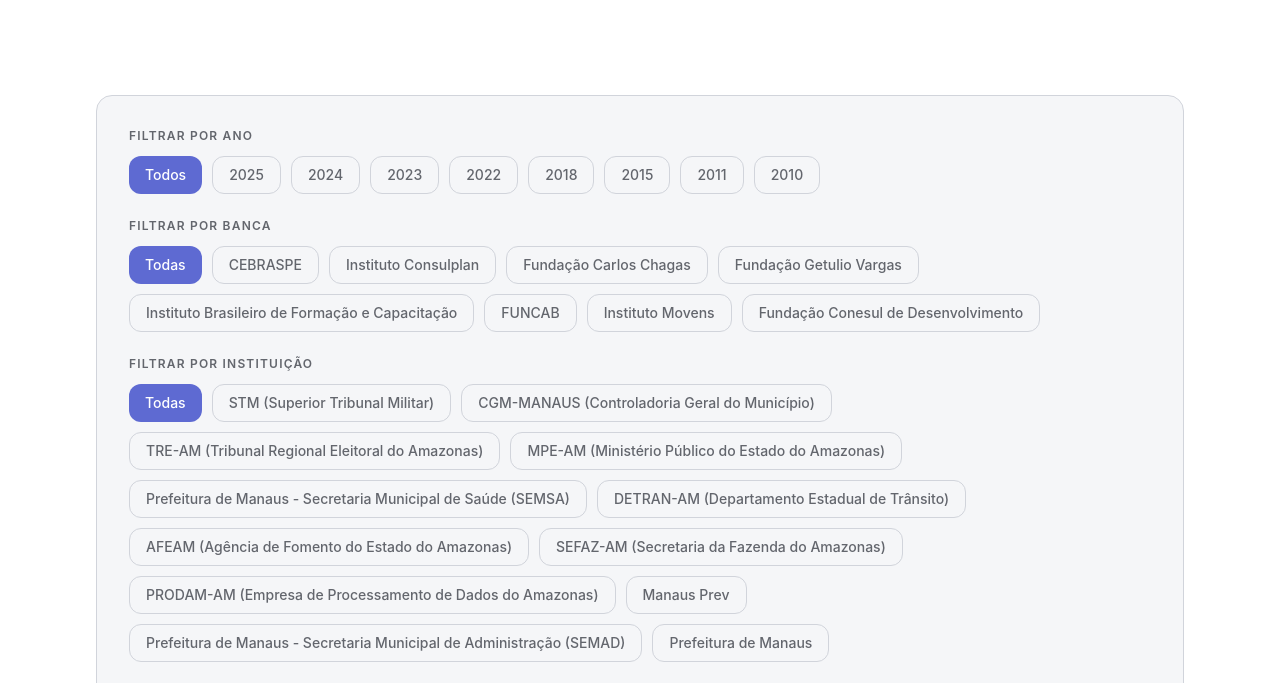
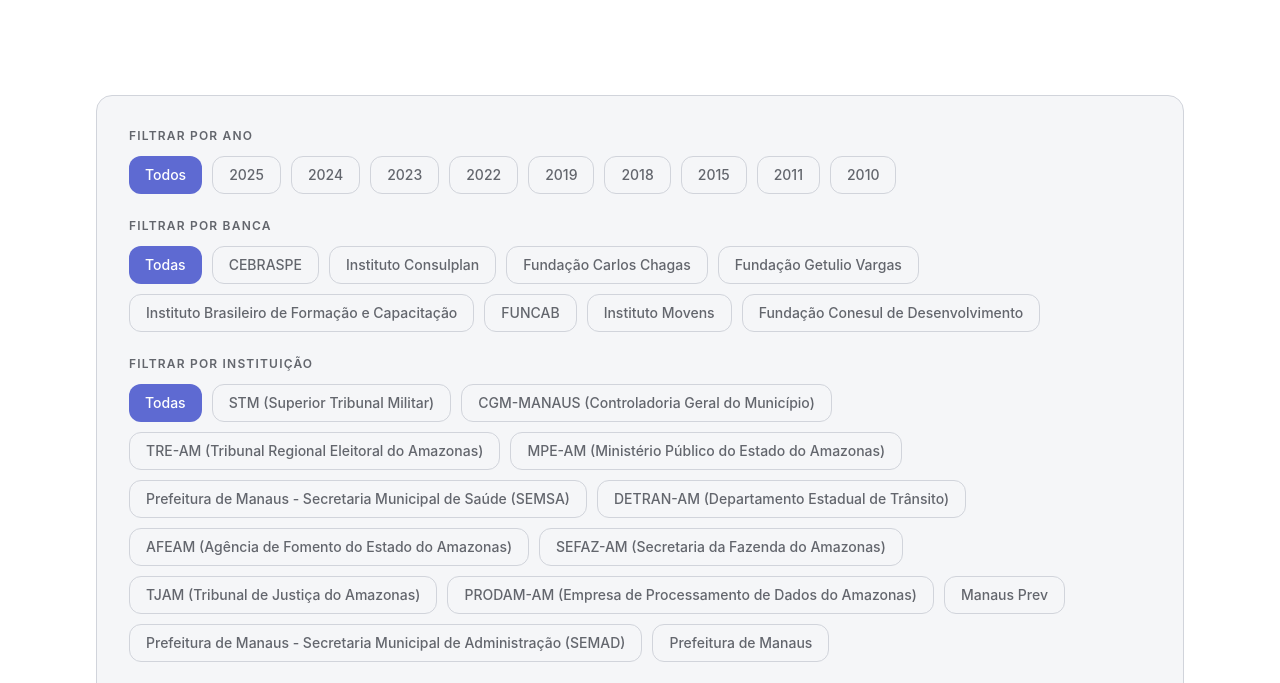
Before and after one commit to maisondev/portfolio, an Astro site: page /contests in a window 1280 px wide. Shown: the part 74-757 px from the top of the page. Built offline with nearby package versions, Linux system fonts and the light colour scheme; Astro itself is replaced by a stand-in of ours.

Commit message:
Feat: adicionar concurso Analista Judiciário TJAM (2019)
- Cargo: Analista Judiciário, Especialidade Programador
- Instituição: Tribunal de Justiça do Amazonas
- Banca: CEBRASPE
- Classificação: 79º lugar (cadastro de reserva)
- Vagas: 8
- Salário: R$ 4.558,34
- Documentos: Edital e Resultado Final
- Disponível em português e inglês

```diff
--- a/src/components/sections/Contests.astro
+++ b/src/components/sections/Contests.astro
@@ -145,6 +145,25 @@
       {
         title: 'Nomeação',
         url: '/documents/contests/nomeacao-analista-sistema-detran-2022.pdf'
+      }
+    ],
+  },
+  {
+    position: 'Analista Judiciário, Especialidade Programador',
+    organization: 'TJAM (Tribunal de Justiça do Amazonas)',
+    year: '2019',
+    banca: 'CEBRASPE',
+    classification: '79º lugar',
+    totalVacancies: 8,
+    salary: 'R$ 4.558,34',
+    documents: [
+      {
+        title: 'Edital',
+        url: '/documents/contests/edital-analista-judiciario-tjam-2019.pdf'
+      },
+      {
+        title: 'Resultado Final',
+        url: '/documents/contests/resultado-analista-judiciario-tjam-2019.pdf'
       }
     ],
   },
@@ -382,6 +401,25 @@
       {
         title: 'Appointment',
         url: '/documents/contests/nomeacao-analista-sistema-detran-2022.pdf'
+      }
+    ],
+  },
+  {
+    position: 'Judicial Analyst, Programmer Specialty',
+    organization: 'TJAM (Court of Justice of Amazonas)',
+    year: '2019',
+    banca: 'CEBRASPE',
+    classification: '79th place',
+    totalVacancies: 8,
+    salary: 'R$ 4.558,34',
+    documents: [
+      {
+        title: 'Edital',
+        url: '/documents/contests/edital-analista-judiciario-tjam-2019.pdf'
+      },
+      {
+        title: 'Final Result',
+        url: '/documents/contests/resultado-analista-judiciario-tjam-2019.pdf'
       }
     ],
   },
```
Also changed, not shown: 2 other files.
